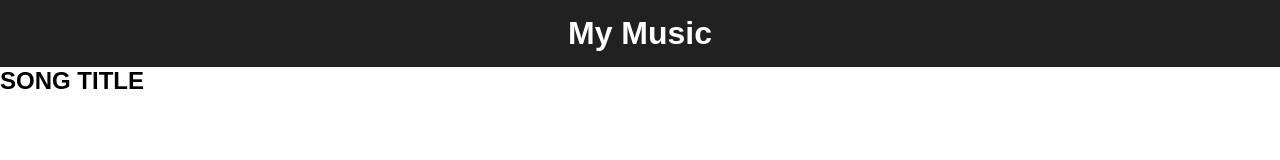
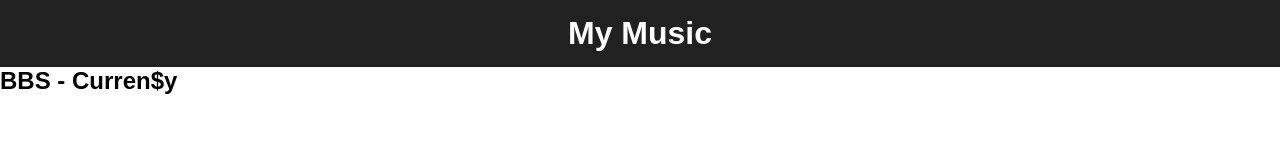
Before and after one commit to Philippe-F/playlist, a Vue app: page / in a window 1280 px wide. Shown: the top 160 px of the page. Built offline with nearby package versions, Linux system fonts and the light colour scheme.

Commit message:
Set up player

```diff
--- a/src/App.vue
+++ b/src/App.vue
@@ -8,7 +8,7 @@
         <!-- "{{}}" are template strings that allow us to use "data"
         in the html. Any data change in "data" will change the
         template string -->
-        <h2 class="song-title">{{current.title}}</h2>
+        <h2 class="song-title">{{ current.title }} - <span>{{ current.artist }}</span></h2>
 
       </section>
     </main>
@@ -17,14 +17,14 @@
 
 <script>
 export default {
-  // when we render this component it renders into the public path
+  // when we render this component it renders into the public path, gives all
+  // songs a media path
   name: 'App',
     // the "data" returns our state
   data () {
     return {
-      current: {
-        title: 'SONG TITLE'
-      },
+      current: {},
+      index: 0,
       songs: [
         {
           title: 'BBS',
@@ -76,8 +76,17 @@
           artist: 'Curren$y',
           src: require('./assets/10_Success_Is_My_Cologne.mp3')
         }
-      ]
+      ],
+      player: new Audio()
     }
+  },
+  // This is a lifecycle method. As soon as the app gets created this method is run
+
+  // we must use "this" to gain access to the "data" object
+  created () {
+    this.current = this.songs[this.index];
+    this.player.src = this.current.src;
+    this.player.play(); //plays the song
   }
 }
 </script>
```
